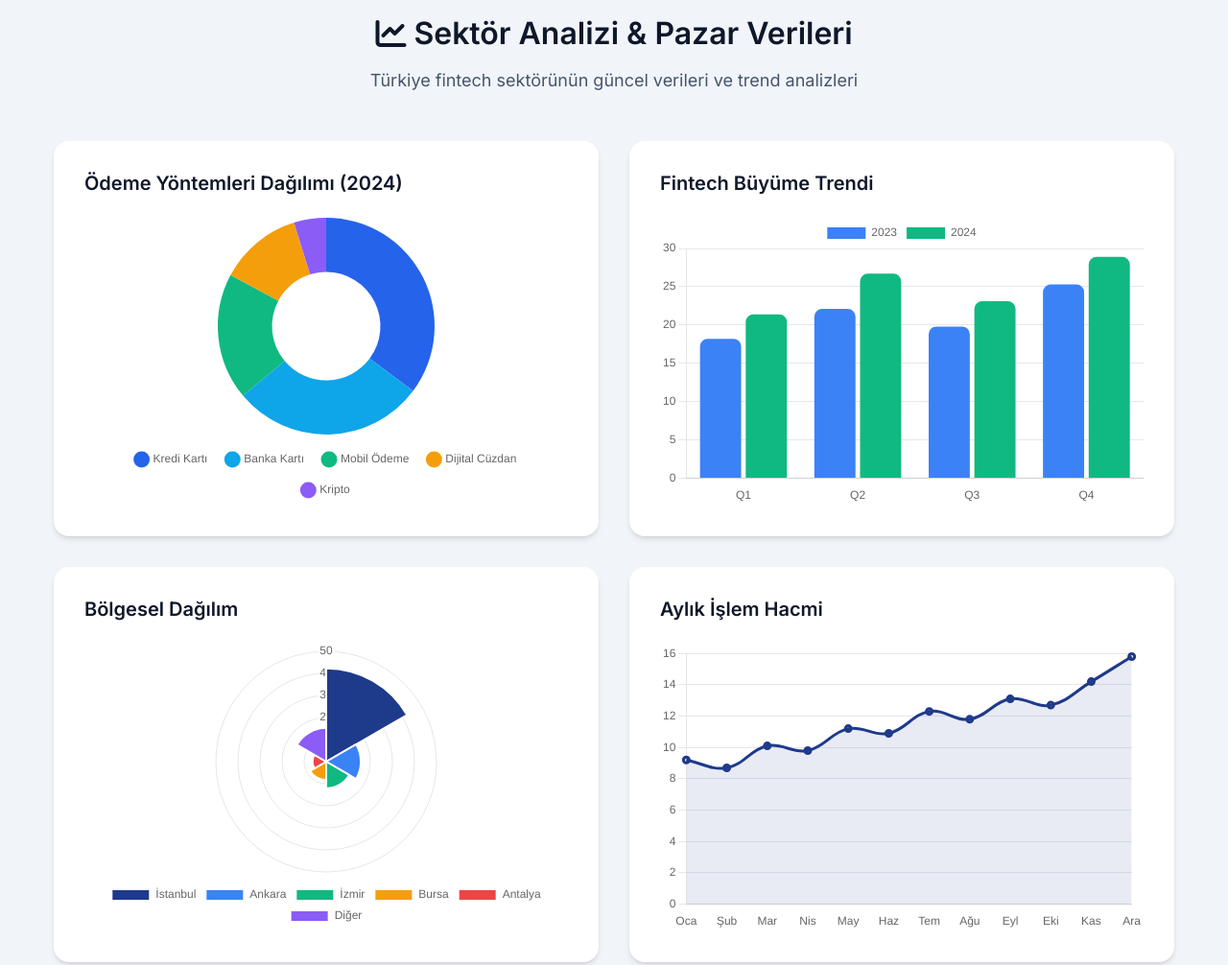
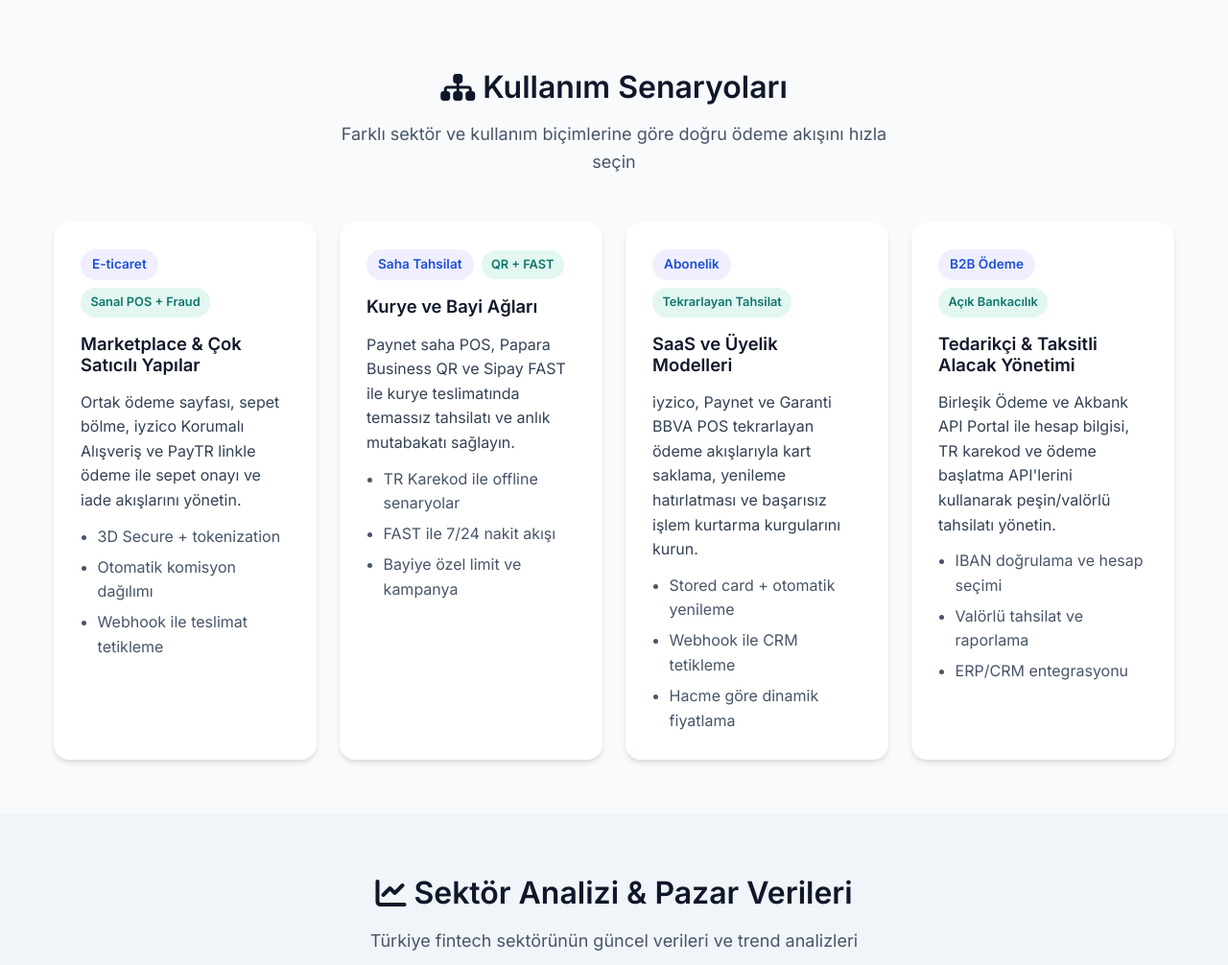
Before and after one commit to antonidashaci/fintechhub, a plain HTML site: page index.html in a window 1280 px wide. Shown: the part 4920-5926 px from the top of the page at 96% size. Drawn offline with nearby package versions, Linux system fonts and the light colour scheme.

Commit message:
Add detailed use case section to reduce layout gap

```diff
--- a/index.html
+++ b/index.html
@@ -630,6 +630,73 @@
         </div>
     </section>
 
+    <section id="use-cases" class="use-cases">
+        <div class="container">
+            <div class="section-header">
+                <h2><i class="fas fa-sitemap"></i> Kullanım Senaryoları</h2>
+                <p>Farklı sektör ve kullanım biçimlerine göre doğru ödeme akışını hızla seçin</p>
+            </div>
+
+            <div class="use-cases-grid">
+                <div class="use-case-card">
+                    <div class="use-case-meta">
+                        <span class="use-case-badge">E-ticaret</span>
+                        <span class="use-case-chip">Sanal POS + Fraud</span>
+                    </div>
+                    <h3>Marketplace & Çok Satıcılı Yapılar</h3>
+                    <p>Ortak ödeme sayfası, sepet bölme, iyzico Korumalı Alışveriş ve PayTR linkle ödeme ile sepet onayı ve iade akışlarını yönetin.</p>
+                    <ul>
+                        <li>3D Secure + tokenization</li>
+                        <li>Otomatik komisyon dağılımı</li>
+                        <li>Webhook ile teslimat tetikleme</li>
+                    </ul>
+                </div>
+
+                <div class="use-case-card">
+                    <div class="use-case-meta">
+                        <span class="use-case-badge">Saha Tahsilat</span>
+                        <span class="use-case-chip">QR + FAST</span>
+                    </div>
+                    <h3>Kurye ve Bayi Ağları</h3>
+                    <p>Paynet saha POS, Papara Business QR ve Sipay FAST ile kurye teslimatında temassız tahsilatı ve anlık mutabakatı sağlayın.</p>
+                    <ul>
+                        <li>TR Karekod ile offline senaryolar</li>
+                        <li>FAST ile 7/24 nakit akışı</li>
+                        <li>Bayiye özel limit ve kampanya</li>
+                    </ul>
+                </div>
+
+                <div class="use-case-card">
+                    <div class="use-case-meta">
+                        <span class="use-case-badge">Abonelik</span>
+                        <span class="use-case-chip">Tekrarlayan Tahsilat</span>
+                    </div>
+                    <h3>SaaS ve Üyelik Modelleri</h3>
+                    <p>iyzico, Paynet ve Garanti BBVA POS tekrarlayan ödeme akışlarıyla kart saklama, yenileme hatırlatması ve başarısız işlem kurtarma kurgularını kurun.</p>
+                    <ul>
+                        <li>Stored card + otomatik yenileme</li>
+                        <li>Webhook ile CRM tetikleme</li>
+                        <li>Hacme göre dinamik fiyatlama</li>
+                    </ul>
+                </div>
+
+                <div class="use-case-card">
+                    <div class="use-case-meta">
+                        <span class="use-case-badge">B2B Ödeme</span>
+                        <span class="use-case-chip">Açık Bankacılık</span>
+                    </div>
+                    <h3>Tedarikçi & Taksitli Alacak Yönetimi</h3>
+                    <p>Birleşik Ödeme ve Akbank API Portal ile hesap bilgisi, TR karekod ve ödeme başlatma API'lerini kullanarak peşin/valörlü tahsilatı yönetin.</p>
+                    <ul>
+                        <li>IBAN doğrulama ve hesap seçimi</li>
+                        <li>Valörlü tahsilat ve raporlama</li>
+                        <li>ERP/CRM entegrasyonu</li>
+                    </ul>
+                </div>
+            </div>
+        </div>
+    </section>
+
     <section id="analytics" class="analytics">
         <div class="container">
             <div class="section-header">
--- a/style.css
+++ b/style.css
@@ -16,6 +16,7 @@
     --danger-color: #ef4444;
     --dark-color: #0f172a;
     --light-color: #f8fafc;
+    --gray-50: #f8fafc;
     --gray-100: #f1f5f9;
     --gray-200: #e2e8f0;
     --gray-300: #cbd5e1;
@@ -637,6 +638,83 @@ p {
     line-height: 1.6;
 }
 
+/* Use Cases */
+.use-cases {
+    padding: 3.5rem 0;
+    background: var(--gray-50);
+    border-radius: var(--border-radius-lg);
+    margin-top: 4rem;
+}
+
+.use-cases-grid {
+    display: grid;
+    grid-template-columns: repeat(auto-fit, minmax(260px, 1fr));
+    gap: 1.5rem;
+}
+
+.use-case-card {
+    background: white;
+    padding: 1.75rem;
+    border-radius: var(--border-radius-lg);
+    box-shadow: var(--shadow-md);
+    border: 1px solid var(--border-color);
+    transition: var(--transition);
+    display: flex;
+    flex-direction: column;
+    gap: 0.75rem;
+}
+
+.use-case-card:hover {
+    transform: translateY(-6px);
+    box-shadow: var(--shadow-xl);
+}
+
+.use-case-meta {
+    display: flex;
+    gap: 0.5rem;
+    flex-wrap: wrap;
+    align-items: center;
+}
+
+.use-case-badge {
+    background: rgba(99, 102, 241, 0.1);
+    color: var(--primary-color);
+    padding: 0.35rem 0.75rem;
+    border-radius: 999px;
+    font-weight: 600;
+    font-size: 0.85rem;
+}
+
+.use-case-chip {
+    background: rgba(16, 185, 129, 0.12);
+    color: #0f766e;
+    padding: 0.3rem 0.65rem;
+    border-radius: 999px;
+    font-weight: 600;
+    font-size: 0.8rem;
+}
+
+.use-case-card h3 {
+    margin: 0.25rem 0;
+    color: var(--dark-color);
+    font-size: 1.15rem;
+}
+
+.use-case-card p {
+    color: var(--gray-700);
+    line-height: 1.6;
+    margin: 0;
+}
+
+.use-case-card ul {
+    margin: 0;
+    padding-left: 1.1rem;
+    color: var(--gray-600);
+    display: grid;
+    gap: 0.4rem;
+    list-style: disc;
+}
+
 /* Analytics Section */
 .analytics {
     padding: 4rem 0;
```
